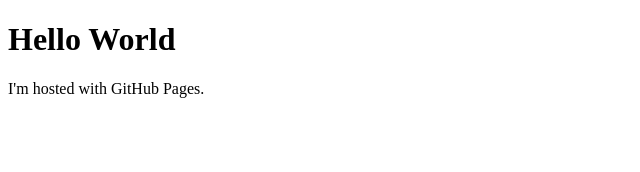
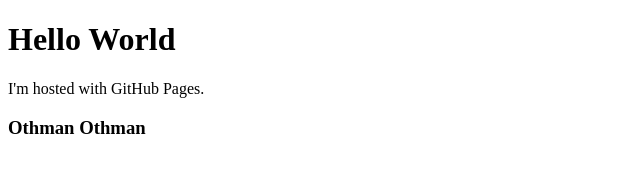
Before and after one commit to stinger0o/othomania.github.io, a plain HTML site: page index.html in a window 1280 px wide. Shown: the whole page, without its empty margins (0-640 px from the left). Drawn offline with Linux system fonts and the light colour scheme.

Commit message:
Update index.html

```diff
--- a/index.html
+++ b/index.html
@@ -3,5 +3,8 @@
 <body>
 <h1>Hello World</h1>
 <p>I'm hosted with GitHub Pages.</p>
+
+  <h3>Othman Othman</h3>
+
 </body>
 </html>
```
